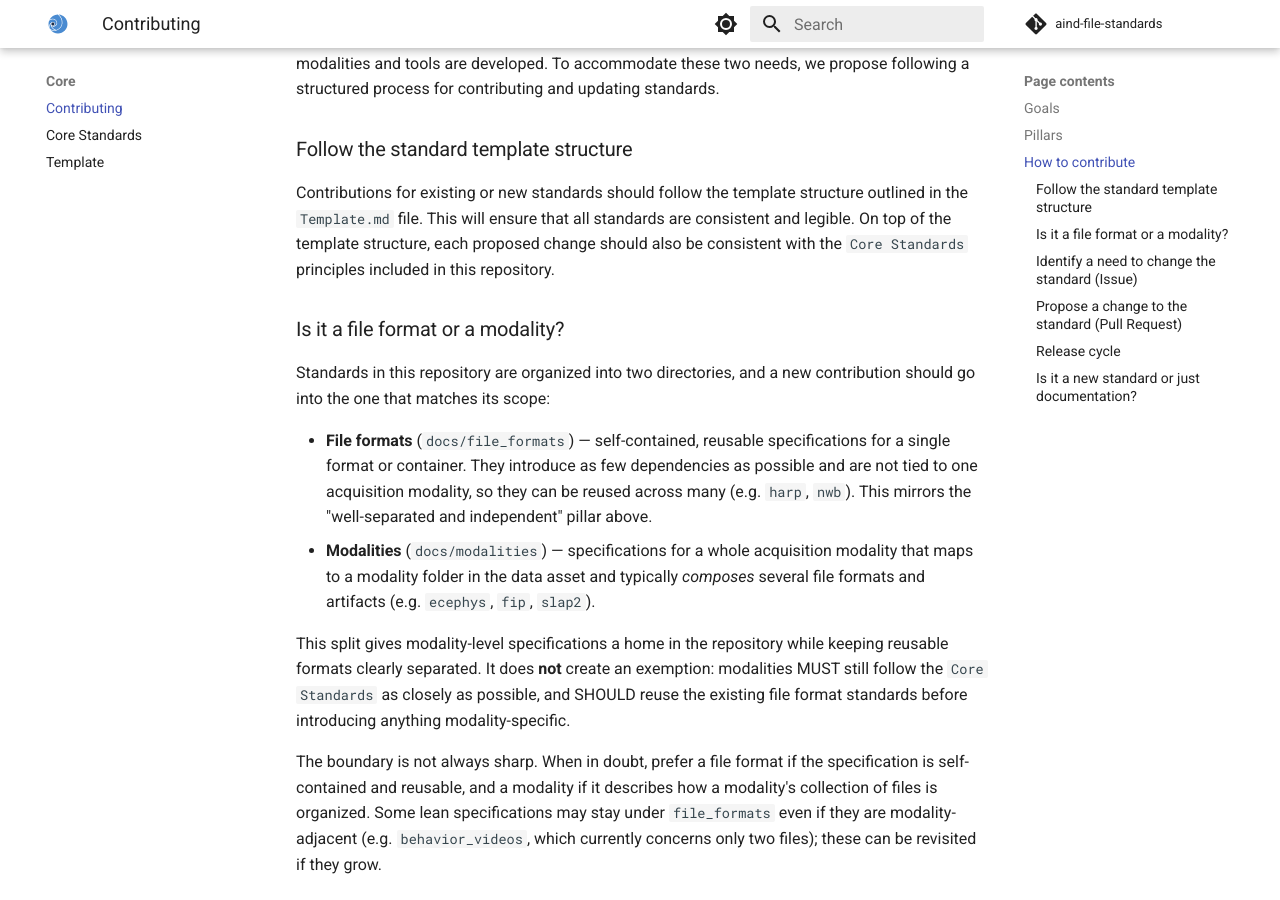
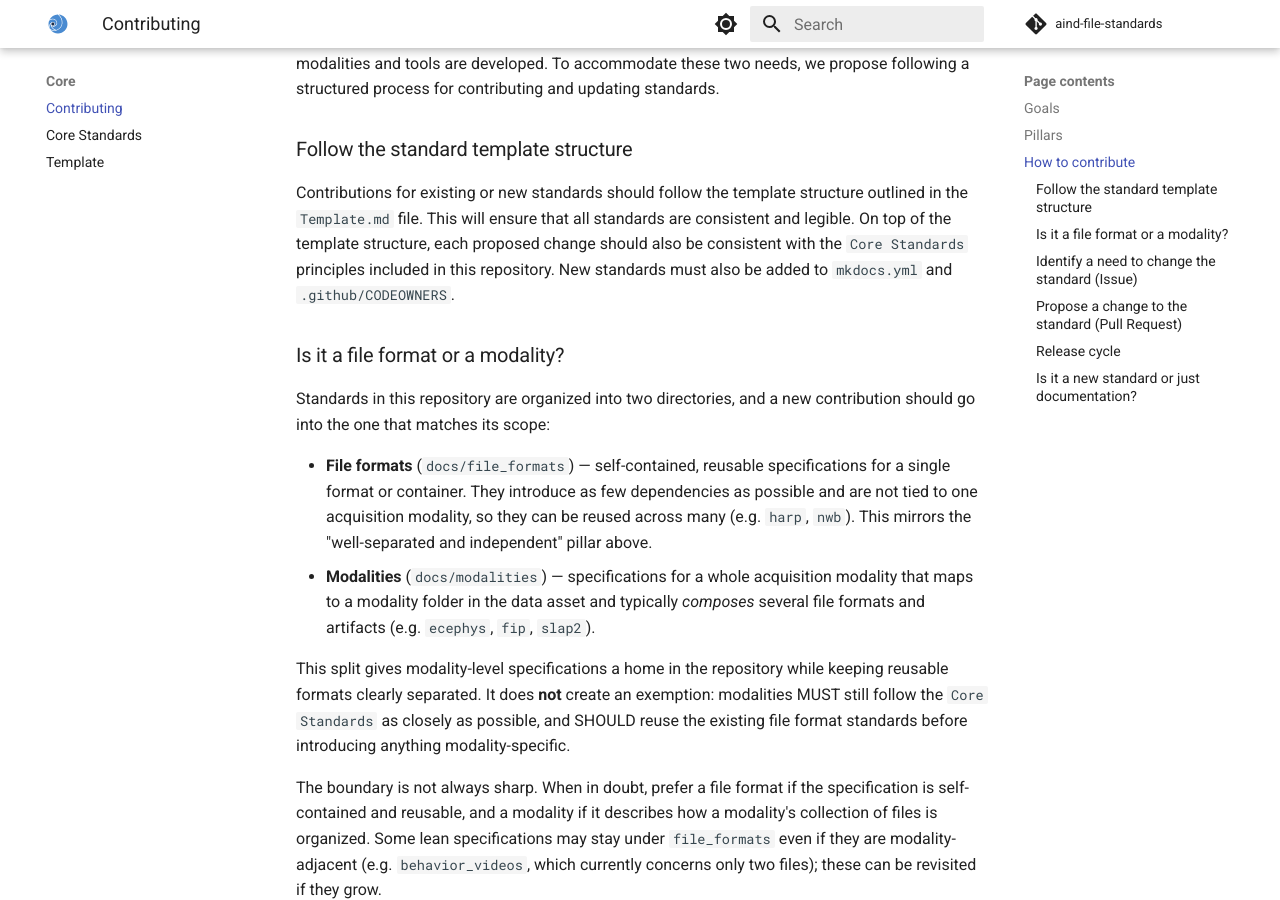
Before and after one commit to AllenNeuralDynamics/aind-file-standards, an MkDocs documentation site: the page built from docs/core/contributing.md, in a window 1280 px wide and 900 px high, scrolled down 1061 px. Built offline with MkDocs 1.6.1 and Material for MkDocs 9.7.7, drawn with Linux system fonts in a browser that asks for light colours; comment, search, counter and statistics services are not loaded.

Commit message:
update contributing.md

```diff
--- a/docs/core/contributing.md
+++ b/docs/core/contributing.md
@@ -27,7 +27,7 @@ Useful standards should be relatively stable and have longevity (see [`How stand
 
 ### Follow the standard template structure
 
-Contributions for existing or new standards should follow the template structure outlined in the `Template.md` file. This will ensure that all standards are consistent and legible. On top of the template structure, each proposed change should also be consistent with the `Core Standards` principles included in this repository.
+Contributions for existing or new standards should follow the template structure outlined in the `Template.md` file. This will ensure that all standards are consistent and legible. On top of the template structure, each proposed change should also be consistent with the `Core Standards` principles included in this repository. New standards must also be added to `mkdocs.yml` and `.github/CODEOWNERS`.
 
 ### Is it a file format or a modality?
 
```
